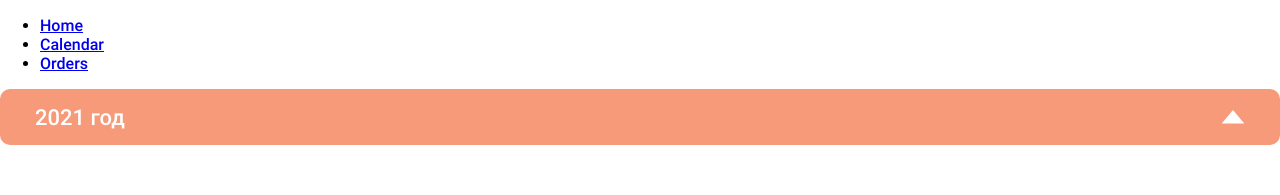
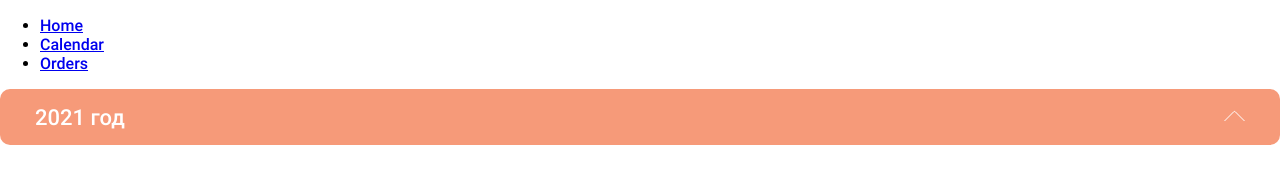
Before and after one commit to footzi/cdh_frontend, a React (Create React App) app: page /calendar in a window 1280 px wide. Shown: the top 195 px of the page. Built offline with nearby package versions, Linux system fonts and the light colour scheme.

Commit message:
Добавлять пробный компонент для дропдаун таблиц

```diff
--- a/public/styles.css
+++ b/public/styles.css
@@ -25,4 +25,5 @@ button {
   display: flex;
   cursor: pointer;
     outline: none;
+    font-family: 'Roboto', sans-serif;
 }
--- /dev/null
+++ b/src/clients/CRM/Сomponents/DropdownTable/Dropdown.tsx
@@ -0,0 +1,128 @@
+import React, { useEffect, useRef, useState } from 'react';
+import styled from 'styled-components';
+import { Colors } from 'colors';
+import { Transition } from 'react-transition-group';
+
+import { useDropdown } from './useDropdown';
+// import { ButtonIcon, ChilderTest, Container, Content, InnerRow } from './index';
+// import { Icon, MainHeader, MainTitle } from './index';
+
+const T = 300;
+
+const TIMEOUT = {
+  enter: 0,
+  exit: T,
+};
+
+export const Row = styled.div``;
+
+export const Header = styled.button`
+  width: 100%;
+  height: 56px;
+  background-color: ${Colors.ORANGE};
+  border-radius: 10px;
+  display: flex;
+  align-items: center;
+  justify-content: space-between;
+
+  svg {
+    margin-right: 35px;
+  }
+`;
+
+export const Title = styled.span`
+  font-size: 22px;
+  color: ${Colors.WHITE};
+  margin-left: 35px;
+`;
+
+interface Cont {
+  height: number;
+  isTransitionEnd: boolean;
+}
+
+export const Container = styled.div<Cont>`
+  position: relative;
+  transition: height 0.3s;
+  height: 0;
+  overflow: ${({ isTransitionEnd }) => (isTransitionEnd ? 'visible' : 'hidden')};
+
+  &.slide-down-entered {
+    height: ${({ height }) => height + 'px'};
+  }
+`;
+
+export const Content = styled.div`
+  width: 100%;
+  position: absolute;
+  top: 0;
+  left: 0;
+  height: auto;
+`;
+
+interface DropdownProps {
+  isDefaultOpen?: boolean;
+}
+
+// theme // title //status
+export const Dropdown: React.FC<DropdownProps> = ({ isDefaultOpen, children }) => {
+  const contentRef = useRef<HTMLDivElement>(null);
+  const { isOpen, setIsOpen, height } = useDropdown({ ref: contentRef, isDefaultOpen });
+  const [isTransitionEnd, setIsTransitionEnd] = useState(false);
+
+  const onToggle = () => {
+    setIsOpen(!isOpen);
+  };
+
+  const onEntered = () => {
+    setTimeout(() => {
+      setIsTransitionEnd(true);
+    }, 300);
+  };
+
+  const onExiting = () => {
+    setIsTransitionEnd(false);
+  };
+
+  return (
+    <Row>
+      <Header onClick={onToggle}>
+        <Title>2021 год</Title>
+        <BIcon isOpen={isOpen} />
+      </Header>
+
+      <Transition in={isOpen} timeout={TIMEOUT} unmountOnExit onEntered={onEntered} onExiting={onExiting}>
+        {(state) => (
+          <Container className={`slide-down-${state}`} height={height} isTransitionEnd={isTransitionEnd}>
+            <Content ref={contentRef}>{children}</Content>
+          </Container>
+        )}
+      </Transition>
+    </Row>
+  );
+};
+
+interface I {
+  isOpen: boolean;
+}
+
+interface IconProps {
+  isOpen: boolean;
+}
+
+export const Icon = styled.div<IconProps>`
+  svg {
+    transition: transform 0.3s;
+    transform: ${({ isOpen }) => (isOpen ? 'rotate(180deg)' : 'rotate(0)')};
+  }
+`;
+
+export const BIcon: React.FC<I> = ({ isOpen }) => {
+  return (
+    <Icon isOpen={isOpen}>
+      <svg width="21" height="12" viewBox="0 0 21 12" fill="none">
+        <path d="M0.5 11L9.79289 1.70711C10.1834 1.31658 10.8166 1.31658 11.2071 1.70711L20.5 11" stroke="white" />
+      </svg>
+    </Icon>
+  );
+};
--- a/src/clients/CRM/Сomponents/DropdownTable/index.tsx
+++ b/src/clients/CRM/Сomponents/DropdownTable/index.tsx
@@ -3,7 +3,16 @@ import styled from 'styled-components';
 import { Colors } from 'colors';
 import { Transition } from 'react-transition-group';
 
+import { Dropdown } from './Dropdown';
+
 import { useDropdown } from './useDropdown';
+
+const T = 1000;
+
+const TIMEOUT = {
+  enter: 0,
+  exit: T,
+};
 
 const Containerrr = styled.section``;
 
@@ -57,16 +66,24 @@ export const Test = styled.div``;
 
 interface Cont {
   height: number;
+  isTransitionEnd: boolean;
 }
 
 export const Container = styled.div<Cont>`
-  overflow: hidden;
+  //overflow: hidden;
   position: relative;
   transition: height 0.3s;
   height: 0;
+  overflow: ${({ isTransitionEnd }) => (isTransitionEnd ? 'visible' : 'hidden')};
 
   &.slide-down-entered {
     height: ${({ height }) => height + 'px'};
+    //overflow: visible;
+  }
+
+  &.slide-down-entering {
+    //height: ${({ height }) => height + 'px'};
+    //overflow: visible;
   }
 `;
 
@@ -121,6 +138,24 @@ export const Icon: React.FC<I> = ({ isOpen, onClick }) => {
 };
 
 export const DropdownTable: React.FC = () => {
+  return (
+    <Dropdown>
+      <Dropdown>
+        <ChilderTest />
+      </Dropdown>
+      <Dropdown>
+        <ChilderTest />
+      </Dropdown>
+      <Dropdown>
+        <Dropdown>
+          <ChilderTest />
+        </Dropdown>
+      </Dropdown>
+    </Dropdown>
+  )
+}
+
+export const DropdownTable2: React.FC = () => {
   // const [isOpen, setIsOpen] = useState<boolean>(false);
   // const contentRef = useRef<HTMLDivElement>(null);
   // const [height, setHeight] = useState<number>(0);
@@ -131,6 +166,10 @@ export const DropdownTable: React.FC = () => {
   const { isOpen: isOpenInner, setIsOpen: setIsOpenInner, height: heightInner } = useDropdown({ ref: contentRef });
   const { isOpen: isOpenMain, setIsOpen: setIsOpenMain, height: heightMain } = useDropdown({ ref: mainRef });
 
+  const [isTransitionEnd, setIsTransitionEnd] = useState(false);
+
+  const [isTransitionEnd2, setIsTransitionEnd2] = useState(false);
+
   const onToggleInner = () => {
     setIsOpenInner(!isOpenInner);
   };
@@ -139,13 +178,26 @@ export const DropdownTable: React.FC = () => {
     setIsOpenMain(!isOpenMain);
   };
 
-  console.log(heightMain);
 
-  // useEffect(() => {
-  //   if (isOpen && contentRef.current) {
-  //     setHeight(contentRef.current.offsetHeight);
-  //   }
-  // }, [isOpen]);
+  const onEntered = () => {
+    setTimeout(() => {
+      setIsTransitionEnd(true);
+    }, 300)
+  }
+
+  const onExiting = () => {
+    setIsTransitionEnd(false);
+  }
+
+  const onEntered1 = () => {
+    setTimeout(() => {
+      setIsTransitionEnd2(true);
+    }, 300)
+  }
+
+  const onExiting1 = () => {
+    setIsTransitionEnd2(false);
+  }
 
   return (
     <Containerrr>
@@ -155,30 +207,24 @@ export const DropdownTable: React.FC = () => {
           <Icon isOpen={isOpenMain} onClick={onToggleMain} />
         </MainHeader>
 
-        <Transition
-          in={isOpenMain}
-          timeout={{
-            enter: 0,
-            exit: 300,
-          }}
-          unmountOnExit>
+        <Transition in={isOpenMain} timeout={TIMEOUT} unmountOnExit onEntered={onEntered} onExiting={onExiting}>
           {(mainState) => (
-            <Container className={`slide-down-${mainState}`} height={heightMain}>
+            <Container className={`slide-down-${mainState}`} height={heightMain} isTransitionEnd={isTransitionEnd}>
               <Content ref={mainRef}>
+                {/*<ChilderTest />*/}
                 <InnerRow>
                   <InnerHeader>
                     <InnerTitle>Июль</InnerTitle>
+
                     <Icon isOpen={isOpenInner} onClick={onToggleInner} />
                   </InnerHeader>
-                  <Transition
-                    in={isOpenInner}
-                    timeout={{
-                      enter: 0,
-                      exit: 300,
-                    }}
-                    unmountOnExit>
+
+                  <Transition in={isOpenInner} timeout={TIMEOUT} unmountOnExit onEntered={onEntered1} onExiting={onExiting1}>
                     {(state) => (
-                      <Container className={`slide-down-${state}`} height={heightInner}>
+                      <Container
+                        className={`slide-down-${state}`}
+                        height={heightInner}
+                        isTransitionEnd={isTransitionEnd2}>
                         <Content ref={contentRef}>
                           <ChilderTest />
                         </Content>
--- a/src/clients/CRM/Сomponents/DropdownTable/useDropdown.tsx
+++ b/src/clients/CRM/Сomponents/DropdownTable/useDropdown.tsx
@@ -2,12 +2,17 @@ import React, { useEffect, useRef, useState } from 'react';
 
 interface UseDropdownProps {
   ref: React.MutableRefObject<HTMLDivElement | null>;
+  isDefaultOpen?: boolean;
 }
 
-interface useDropdownResult {}
+interface UseDropdownResult {
+  isOpen: boolean;
+  setIsOpen(isOpen: boolean): void;
+  height: number;
+}
 
-export const useDropdown = ({ ref }: UseDropdownProps) => {
-  const [isOpen, setIsOpen] = useState<boolean>(false);
+export const useDropdown = ({ ref, isDefaultOpen }: UseDropdownProps): UseDropdownResult => {
+  const [isOpen, setIsOpen] = useState<boolean>(!!isDefaultOpen);
   // const contentRef = useRef<HTMLDivElement>(null);
   const [height, setHeight] = useState<number>(0);
 
```
